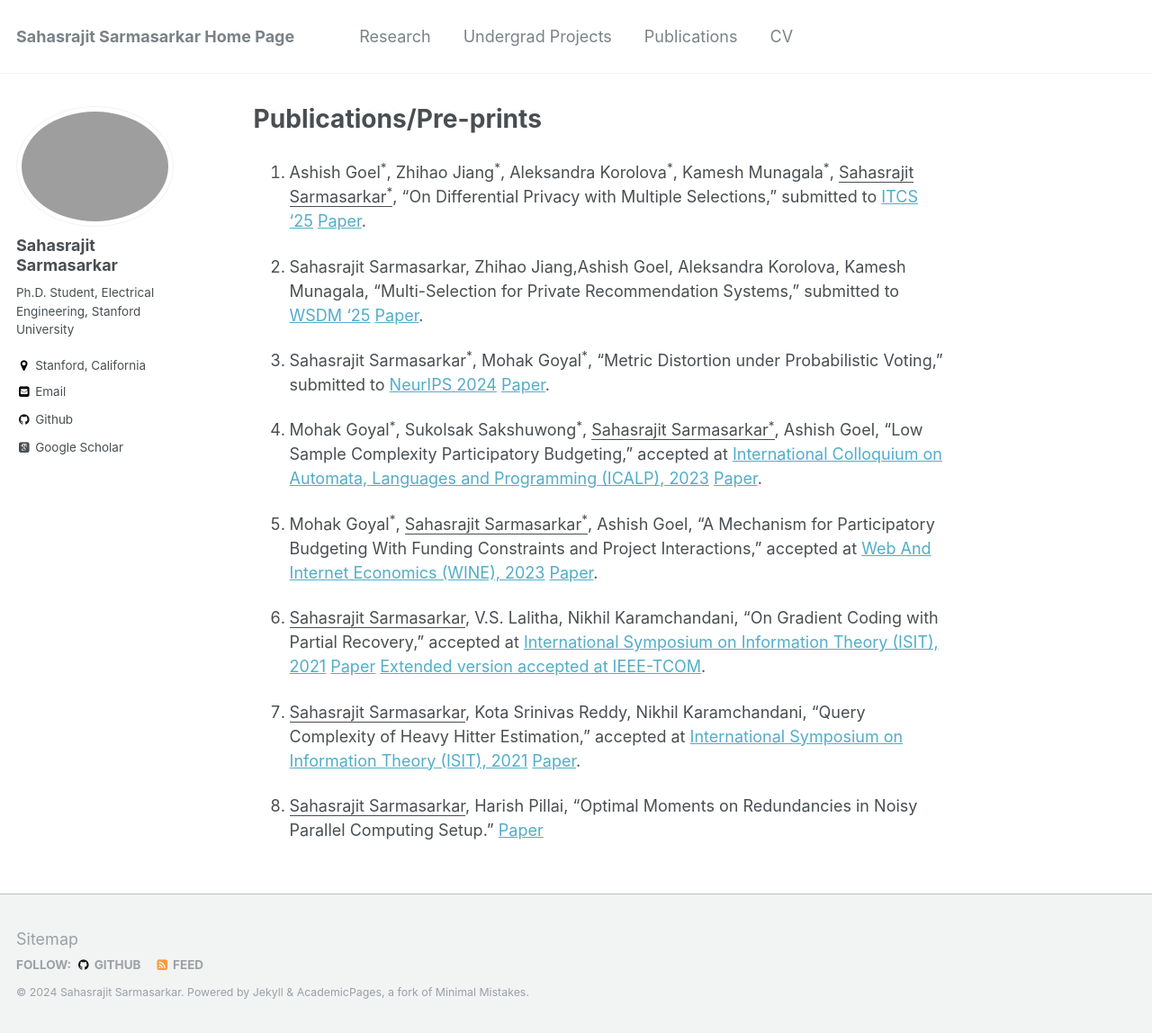
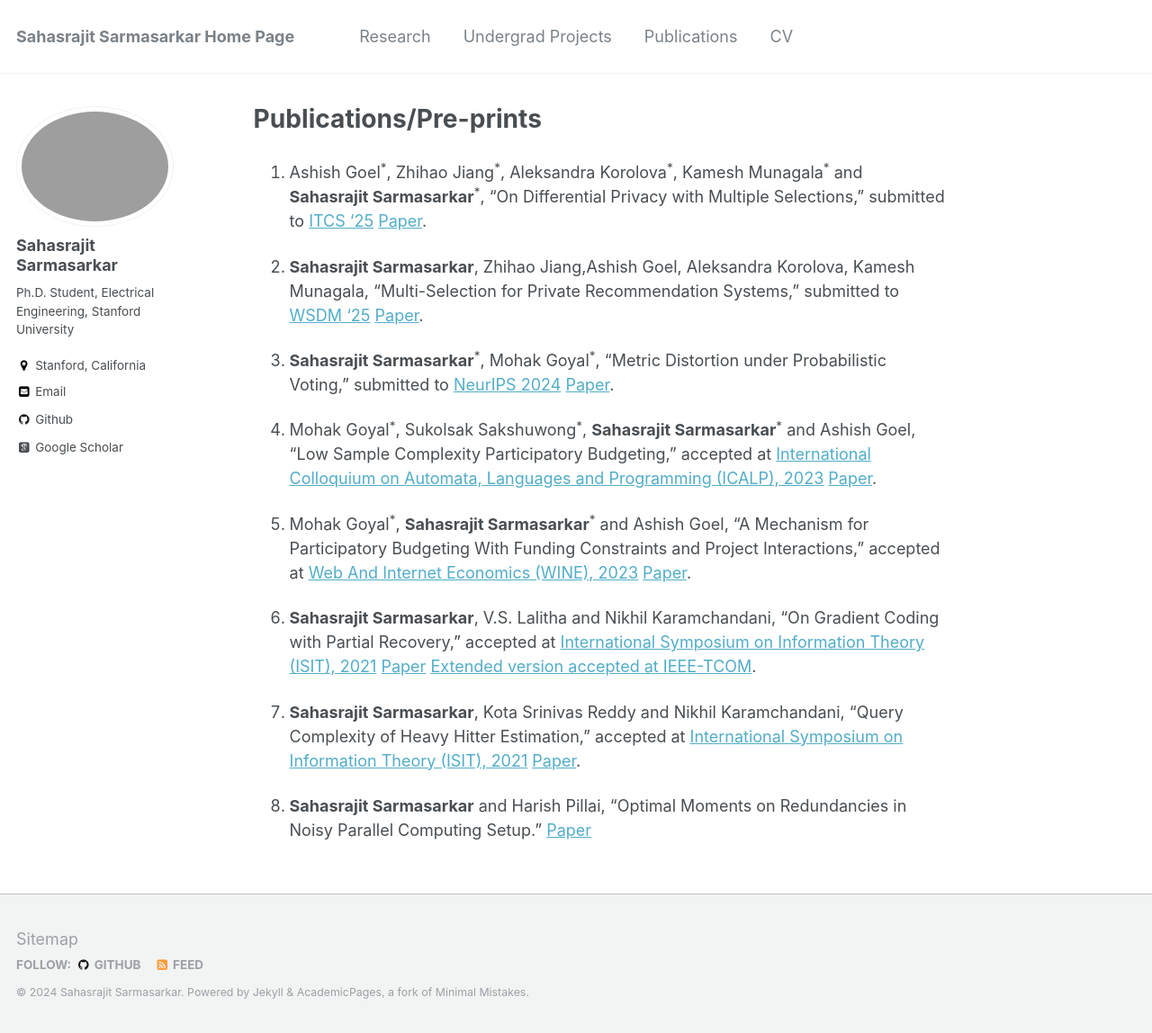
Before and after one commit to Sahasrajit123/Sahasrajit123.github.io, a Jekyll site: the page built from _pages/publications.md, in a window 1280 px wide and 1148 px high. Shown: the whole window at 90% size. Built offline with Jekyll 4.4.1, drawn with Linux system fonts in a browser that asks for light colours; some web fonts are replaced.

Commit message:
New changes

```diff
--- a/_pages/publications.md
+++ b/_pages/publications.md
@@ -9,18 +9,18 @@ author_profile: true
 2. S. Sarmasarkar, V.Lalitha and N. Karamchandani "On Gradient Coding with Partial Recovery", International Symposium on Information Theory, 2021 [[Paper]](https://arxiv.org/abs/2102.10163)
 
  -->
-1. Ashish Goel<sup>*</sup>, Zhihao Jiang<sup>*</sup>, Aleksandra Korolova<sup>*</sup>, Kamesh Munagala<sup>*</sup>, <u>Sahasrajit Sarmasarkar<sup>*</sup></u>, "On Differential Privacy with Multiple Selections," submitted to [ITCS '25](http://itcs-conf.org/) [Paper](https://arxiv.org/abs/2407.14641).
+1. Ashish Goel<sup>*</sup>, Zhihao Jiang<sup>*</sup>, Aleksandra Korolova<sup>*</sup>, Kamesh Munagala<sup>*</sup> and **Sahasrajit Sarmasarkar**<sup>*</sup>, "On Differential Privacy with Multiple Selections," submitted to [ITCS '25](http://itcs-conf.org/) [Paper](https://arxiv.org/abs/2407.14641).
 
-2.  Sahasrajit Sarmasarkar, Zhihao Jiang,Ashish Goel, Aleksandra Korolova, Kamesh Munagala, "Multi-Selection for Private Recommendation Systems," submitted to [WSDM '25](https://www.wsdm-conference.org/2025/) [Paper](https://drive.google.com/file/d/1qE1O2IMk8NjvMG_4jZIUqcdPhbB6Aoai/view?usp=sharing).
+2.  **Sahasrajit Sarmasarkar**, Zhihao Jiang,Ashish Goel, Aleksandra Korolova, Kamesh Munagala, "Multi-Selection for Private Recommendation Systems," submitted to [WSDM '25](https://www.wsdm-conference.org/2025/) [Paper](https://drive.google.com/file/d/1qE1O2IMk8NjvMG_4jZIUqcdPhbB6Aoai/view?usp=sharing).
 
-3. Sahasrajit Sarmasarkar<sup>*</sup>, Mohak Goyal<sup>*</sup>, "Metric Distortion under Probabilistic Voting," submitted to [NeurIPS 2024](https://neurips.cc/) [Paper](https://arxiv.org/abs/2405.14223).
+3. **Sahasrajit Sarmasarkar**<sup>*</sup>, Mohak Goyal<sup>*</sup>, "Metric Distortion under Probabilistic Voting," submitted to [NeurIPS 2024](https://neurips.cc/) [Paper](https://arxiv.org/abs/2405.14223).
 
-4. Mohak Goyal<sup>*</sup>, Sukolsak Sakshuwong<sup>*</sup>, <u>Sahasrajit Sarmasarkar<sup>*</sup></u>, Ashish Goel, "Low Sample Complexity Participatory Budgeting," accepted at [International Colloquium on Automata, Languages and Programming (ICALP), 2023](https://icalp2023.cs.upb.de/) [Paper](https://arxiv.org/abs/2302.05810).
+4. Mohak Goyal<sup>*</sup>, Sukolsak Sakshuwong<sup>*</sup>, **Sahasrajit Sarmasarkar**<sup>*</sup> and Ashish Goel, "Low Sample Complexity Participatory Budgeting," accepted at [International Colloquium on Automata, Languages and Programming (ICALP), 2023](https://icalp2023.cs.upb.de/) [Paper](https://arxiv.org/abs/2302.05810).
 
-5. Mohak Goyal<sup>*</sup>, <u>Sahasrajit Sarmasarkar<sup>*</sup></u>, Ashish Goel, "A Mechanism for Participatory Budgeting With Funding Constraints and Project Interactions," accepted at [Web And Internet Economics (WINE), 2023](https://wine2023.shanghaitech.edu.cn/) [Paper](https://arxiv.org/pdf/2305.11296.pdf).
+5. Mohak Goyal<sup>*</sup>, **Sahasrajit Sarmasarkar**<sup>*</sup> and Ashish Goel, "A Mechanism for Participatory Budgeting With Funding Constraints and Project Interactions," accepted at [Web And Internet Economics (WINE), 2023](https://wine2023.shanghaitech.edu.cn/) [Paper](https://arxiv.org/pdf/2305.11296.pdf).
 
-6. <u>Sahasrajit Sarmasarkar</u>, V.S. Lalitha, Nikhil Karamchandani, "On Gradient Coding with Partial Recovery," accepted at [International Symposium on Information Theory (ISIT), 2021](https://2021.ieee-isit.org/) [Paper](https://arxiv.org/abs/2102.10163) [Extended version accepted at IEEE-TCOM](https://ieeexplore.ieee.org/xpl/RecentIssue.jsp?punumber=26).
+6. **Sahasrajit Sarmasarkar**, V.S. Lalitha and Nikhil Karamchandani, "On Gradient Coding with Partial Recovery," accepted at [International Symposium on Information Theory (ISIT), 2021](https://2021.ieee-isit.org/) [Paper](https://arxiv.org/abs/2102.10163) [Extended version accepted at IEEE-TCOM](https://ieeexplore.ieee.org/xpl/RecentIssue.jsp?punumber=26).
 
-7. <u>Sahasrajit Sarmasarkar</u>, Kota Srinivas Reddy, Nikhil Karamchandani, "Query Complexity of Heavy Hitter Estimation," accepted at [International Symposium on Information Theory (ISIT), 2021](https://2021.ieee-isit.org/) [Paper](https://arxiv.org/pdf/2005.14425.pdf).
+7. **Sahasrajit Sarmasarkar**, Kota Srinivas Reddy and Nikhil Karamchandani, "Query Complexity of Heavy Hitter Estimation," accepted at [International Symposium on Information Theory (ISIT), 2021](https://2021.ieee-isit.org/) [Paper](https://arxiv.org/pdf/2005.14425.pdf).
 
-8. <u>Sahasrajit Sarmasarkar</u>, Harish Pillai, "Optimal Moments on Redundancies in Noisy Parallel Computing Setup." [Paper](https://arxiv.org/abs/2402.12584)
+8. **Sahasrajit Sarmasarkar** and Harish Pillai, "Optimal Moments on Redundancies in Noisy Parallel Computing Setup." [Paper](https://arxiv.org/abs/2402.12584)
```
Also changed, not shown: _pages/research.md (+10 -10 lines).
